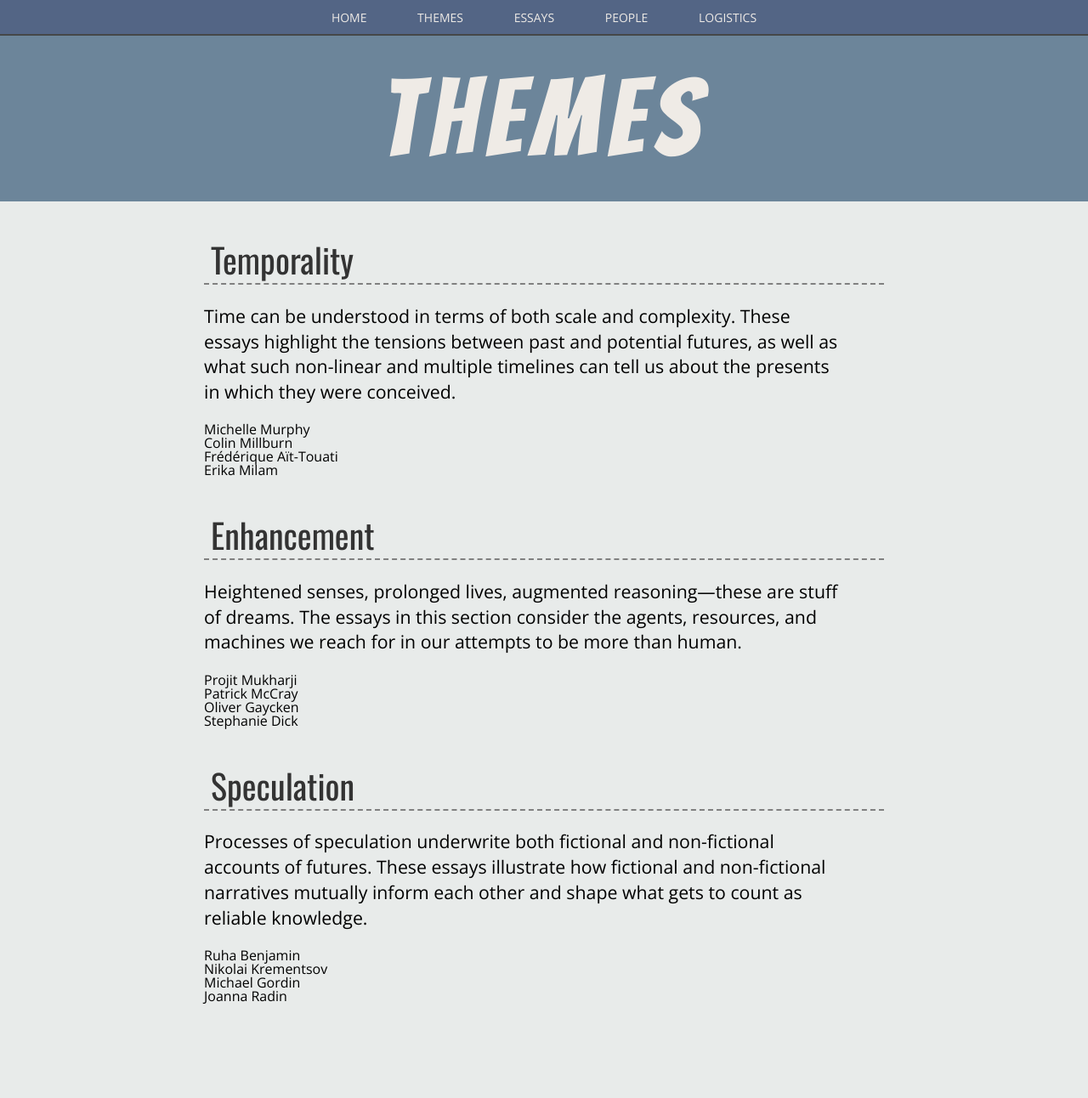
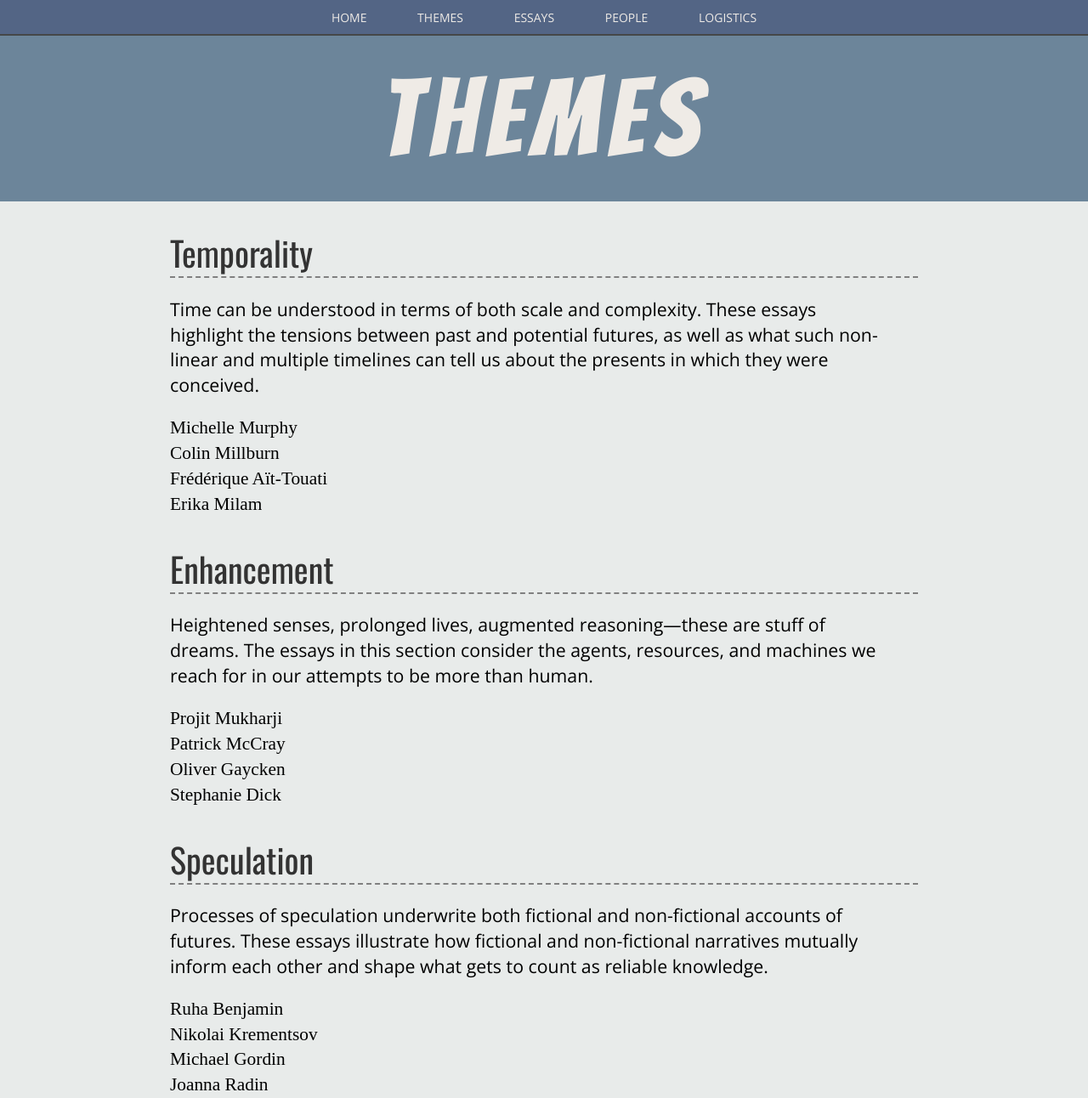
Before and after one commit to historiesofthefuture/historiesofthefuture, a Jekyll site: the page themes.html, which Jekyll copies as it is, in a window 1280 px wide and 1292 px high. Shown: the whole window at 85% size. Built offline with Jekyll 4.4.1, drawn with Linux system fonts in a browser that asks for light colours; nearby versions of some CDN libraries; some web fonts are replaced.

Commit message:
restyle themes page

```diff
--- a/style.css
+++ b/style.css
@@ -397,6 +397,26 @@
 	list-style-type: decimal;
 }
 
+
+/************************************/
+/************  THEMES  **************/
+/************************************/
+
+.themes h1{
+	font-family: 'Oswald', cursive;
+	font-size: 30pt;
+	padding:0 0 .2em 0;
+	border-bottom: 2px dashed gray;
+	color:#333;
+	margin-top:1em;
+
+}
+
+.themes h2 {
+font-size: 16pt;
+line-height: 1.4em;
+}
+
 /************************************/
 /************  PEOPLE  **************/
 /************************************/
--- a/themes.html
+++ b/themes.html
@@ -39,37 +39,36 @@
 </div>
 
 
-<div class="container logistics">
+<div class="container themes">
 
 <h1>Temporality</h1>
 <p>Time can be understood in terms of both scale and complexity. These essays highlight the tensions
-between past and potential futures, as well as what such non-linear and multiple timelines can tell us
-about the presents in which they were conceived.</p>
+between past and potential futures, as well as what such non-linear and multiple timelines can tell us about the presents in which they were conceived.</p>
 
-Michelle Murphy<br>
-Colin Millburn<br>
-Frédérique Aït-Touati<br>
-Erika Milam<br>
+<h2>Michelle Murphy</h2>
+<h2>Colin Millburn</h2>
+<h2>Frédérique Aït-Touati</h2>
+<h2>Erika Milam</h2>
 
 <h1>Enhancement</h1>
 <p>Heightened senses, prolonged lives, augmented reasoning—these are stuff of dreams. The essays in
 this section consider the agents, resources, and machines we reach for in our attempts to be more
 than human.</p>
 
-Projit Mukharji<br>
-Patrick McCray<br>
-Oliver Gaycken<br>
-Stephanie Dick<br>
+<h2>Projit Mukharji</h2>
+<h2>Patrick McCray</h2>
+<h2>Oliver Gaycken</h2>
+<h2>Stephanie Dick</h2>
 
 <h1>Speculation</h1>
 <p>Processes of speculation underwrite both fictional and non-fictional accounts of futures. These
 essays illustrate how fictional and non-fictional narratives mutually inform each other and shape
 what gets to count as reliable knowledge.</p>
 
-Ruha Benjamin<br>
-Nikolai Krementsov<br>
-Michael Gordin<br>
-Joanna Radin<br>
+<h2>Ruha Benjamin</h2>
+<h2>Nikolai Krementsov</h2>
+<h2>Michael Gordin</h2>
+<h2>Joanna Radin</h2>
 
 <div class="footer">
 
```
